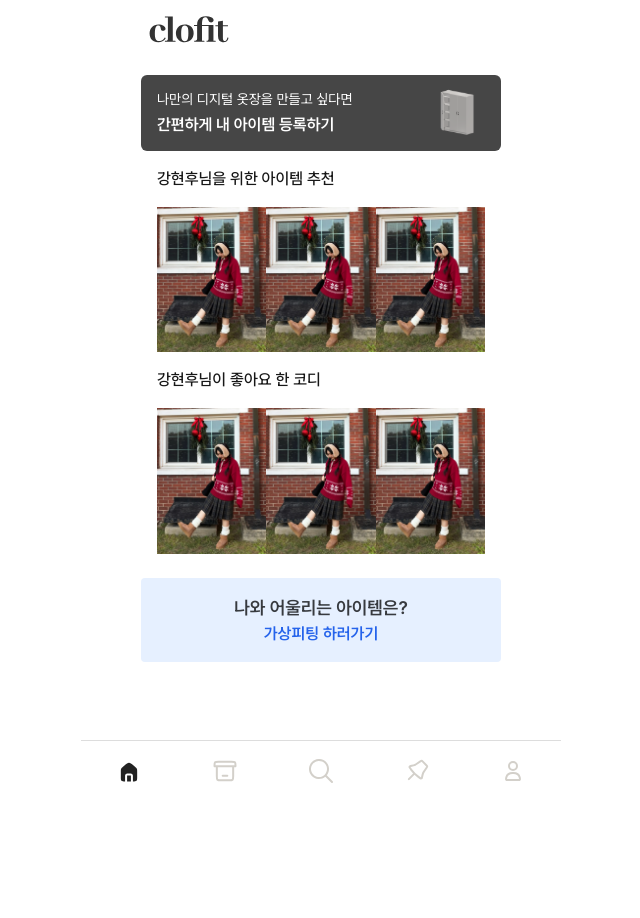
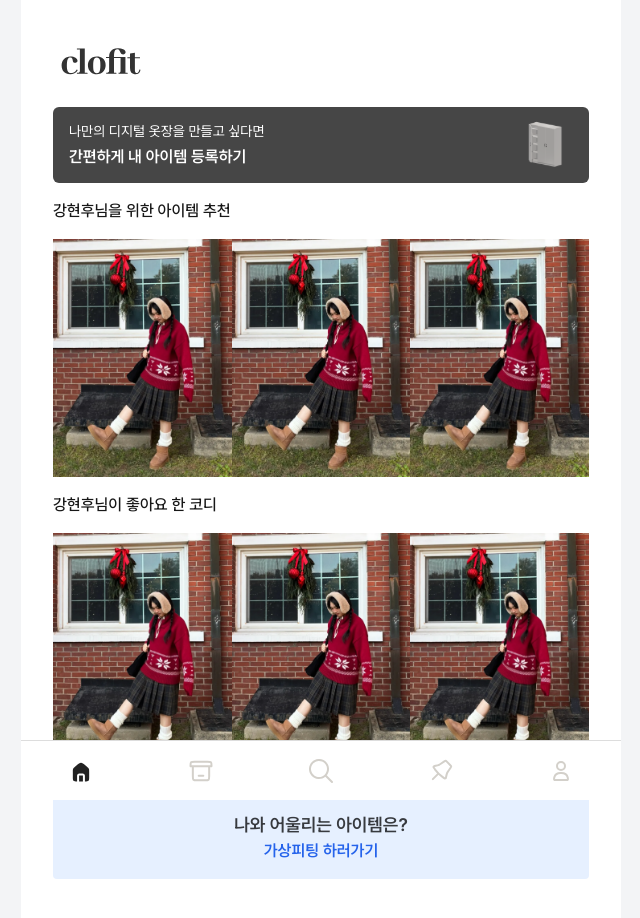
Before and after one commit to jiu6525/clofit, a Next.js app in the folder frontend/: page /home in a window 1280 px wide. Shown: the top 918 px of the page, without its empty margins (319-959 px from the left). Before the commit the page ends 860 px from the top, so only its background shows below. Built offline with nearby package versions, Linux system fonts and the light colour scheme.

Commit message:
feat: 전체 페이지 반응형 레이아웃
Former-commit-id: 9f772e11597b19a804ff51d600b8a0ca0141a928

```diff
--- a/frontend/src/app/globals.css
+++ b/frontend/src/app/globals.css
@@ -23,36 +23,26 @@ body {
   justify-content: center;
   margin: 0;
   padding: 0;
+  min-width: 360px;
 }
 
-/* #app {
-  width: 480px;
-  min-height: 100vh;
-  padding-bottom: var(--navbar-height);
-  box-sizing: border-box;
-  background-color: var(--background);
-} */
-
+/* #app 스타일 */
 #app {
   width: 100%;
   min-width: 360px;
-  max-width: 480px;
+  max-width: 600px; /* 최대 너비를 600px로 제한 */
   min-height: 100vh;
-  padding-bottom: var(--navbar-height);
+  padding: 16px; /* Tailwind의 p-4와 동일한 16px 패딩 추가 */
+  padding-bottom: calc(
+    var(--navbar-height) + 16px
+  ); /* 내비게이션 바 아래 패딩 포함 */
   box-sizing: border-box;
   background-color: var(--background);
-}
-
-@media (min-width: 480px) {
-  #app {
-    max-width: 480px; /* 큰 화면에서는 최대 480px로 제한 */
-  }
 }
 
 /* 하단 고정 네비게이션 바 스타일 */
 nav.navbar {
   width: 100%;
-  max-width: 480px;
   height: var(--navbar-height);
   background-color: white;
   border-top: 1px solid #ddd;
@@ -64,6 +54,7 @@ nav.navbar {
   justify-content: space-around;
   align-items: center;
   z-index: 10;
+  max-width: 600px; /* 네비게이션 바의 최대 너비 */
 }
 
 /* 공통 topbar 스타일 */
@@ -74,10 +65,11 @@ nav.navbar {
   align-items: center;
   padding: 0 16px;
   box-sizing: border-box;
-  border-bottom: 1px solid #e0e0e0; /* 하단 테두리 */
+  border-bottom: 1px solid #e0e0e0;
   background-color: white;
   font-size: 18px;
   font-weight: 500;
+  max-width: 600px; /* 탑바의 최대 너비 */
 }
 
 /* 공통 button 스타일 */
--- a/frontend/src/app/home/page.tsx
+++ b/frontend/src/app/home/page.tsx
@@ -2,20 +2,21 @@
 
 import React from 'react';
 import Image from 'next/image';
-import Navbar from '@/components/Navbar'; // 하단 네비게이션 바 컴포넌트 임포트
+import Navbar from '@/components/Navbar';
 
 export default function MainPage() {
-  const placeholderImage = '/snap1.webp'; // 옷 사진 경로
+  const placeholderImage = '/snap1.webp';
 
   return (
-    <div className='w-full min-h-screen bg-white flex flex-col items-center'>
-      {/* Header */}
+    <div className='w-full min-h-screen bg-white flex justify-center'>
+      {/* 최상위 컨테이너 설정 */}
+      <div className='w-full min-w-[360px] max-w-[600px] p-4 flex flex-col items-center'>
         <header className='w-full py-4 px-2 text-left'>
           <Image src='/logo.svg' alt='Clofit Logo' width={80} height={30} />
         </header>
 
-      {/* Registration Banner */}
-      <div className='w-full max-w-[480px] bg-[#464646] text-white py-2 p-4 flex items-center justify-between rounded-md my-4'>
+        {/* 등록 배너 */}
+        <div className='w-full bg-[#464646] text-white py-2 px-4 flex items-center justify-between rounded-md my-4'>
           <div>
             <p className='text-sm'>나만의 디지털 옷장을 만들고 싶다면</p>
             <p className='text-base font-semibold mt-1'>
@@ -27,20 +28,19 @@ export default function MainPage() {
           </div>
         </div>
 
-      {/* Recommended Items Section */}
-      <section className='w-full max-w-[480px] px-4'>
+        {/* 추천 아이템 섹션 */}
+        <section className='w-full'>
           <h2 className='text-base font-medium mb-4'>
             강현후님을 위한 아이템 추천
           </h2>
           <div className='grid grid-cols-3 gap-0'>
-          {/* 첫 번째 3장의 사진 */}
             {Array.from({ length: 3 }).map((_, index) => (
               <div key={index} className='relative w-full aspect-[3/4]'>
                 <Image
                   src={placeholderImage}
                   alt={`추천 아이템 ${index + 1}`}
-                layout='fill'
-                objectFit='cover'
+                  fill
+                  className='object-cover'
                 />
                 <p className='text-center text-sm mt-2'>무신사 스탠다드</p>
               </div>
@@ -57,8 +57,8 @@ export default function MainPage() {
                 <Image
                   src={placeholderImage}
                   alt={`좋아요한 코디 ${index + 1}`}
-                layout='fill'
-                objectFit='cover'
+                  fill
+                  className='object-cover'
                 />
                 <p className='text-center text-sm mt-2'>무신사 스탠다드</p>
               </div>
@@ -66,16 +66,17 @@ export default function MainPage() {
           </div>
         </section>
 
-      {/* Fitting Recommendation Banner */}
-      <div className='w-full max-w-[480px] bg-[#E6F0FF] text-center p-4 rounded mt-6 mb-16'>
+        {/* 가상 피팅 추천 배너 */}
+        <div className='w-full bg-[#E6F0FF] text-center p-4 rounded mt-6 mb-16'>
           <p className='text-lg font-semibold text-[#373A3F]'>
             나와 어울리는 아이템은?
           </p>
           <p className='text-blue-600 font-semibold'>가상피팅 하러가기</p>
         </div>
 
-      {/* Bottom Navigation */}
+        {/* 하단 네비게이션 */}
         <Navbar />
+      </div>
     </div>
   );
 }
--- a/frontend/src/app/layout.tsx
+++ b/frontend/src/app/layout.tsx
@@ -1,17 +1,6 @@
 import './globals.css';
 import localFont from 'next/font/local';
 import ClientLayout from '../components/ClientLayout';
-
-// const geistSans = localFont({
-//   src: './fonts/GeistVF.woff',
-//   variable: '--font-geist-sans',
-//   weight: '100 900',
-// });
-// const geistMono = localFont({
-//   src: './fonts/GeistMonoVF.woff',
-//   variable: '--font-geist-mono',
-//   weight: '100 900',
-// });
 
 const pretendard = localFont({
   src: './fonts/PretendardVariable.woff2',
@@ -38,12 +27,12 @@ export default function RootLayout({
         <link rel='icon' href='/favicon.ico' />
         <title>{metadata.title}</title>
         <meta name='description' content={metadata.description} />
+        <meta
+          name='viewport'
+          content='width=device-width, initial-scale=1.0, minimum-scale=1.0, maximum-scale=1.0'
+        />
       </head>
-      {/* <body
-        className={`${geistSans.variable} ${geistMono.variable} antialiased`}
-      >
 
-      </body> */}
       <body className={pretendard.className}>
         {' '}
         <ClientLayout>{children}</ClientLayout>
--- a/frontend/src/components/ClientLayout.tsx
+++ b/frontend/src/components/ClientLayout.tsx
@@ -13,11 +13,14 @@ export default function ClientLayout({
   const showNavbar = !hideNavbarRoutes.includes(pathname);
 
   return (
-    <div className='relative min-h-screen flex flex-col'>
-      <div id='app' className='flex-grow'>
+    <div className='flex justify-center w-full min-h-screen bg-gray-100'>
+      <div
+        id='app'
+        className='w-full min-w-[360px] max-w-[600px] p-4 flex flex-col items-center'
+      >
         {children}
       </div>
-      {showNavbar && <Navbar />} {/* 조건부로 Navbar 표시 */}
+      {showNavbar && <Navbar />}
     </div>
   );
 }
--- a/frontend/src/components/Navbar.tsx
+++ b/frontend/src/components/Navbar.tsx
@@ -1,7 +1,6 @@
 'use client';
 
 import { usePathname } from 'next/navigation';
-import Image from 'next/image';
 
 export default function Navbar() {
   const pathname = usePathname();
```
Also changed, not shown: package.json (added, +16 -0 lines), frontend/public/sw.js, 1 other file (tests, documents, lock files or other folders). Lines whose indentation alone changed are shown as unchanged.
